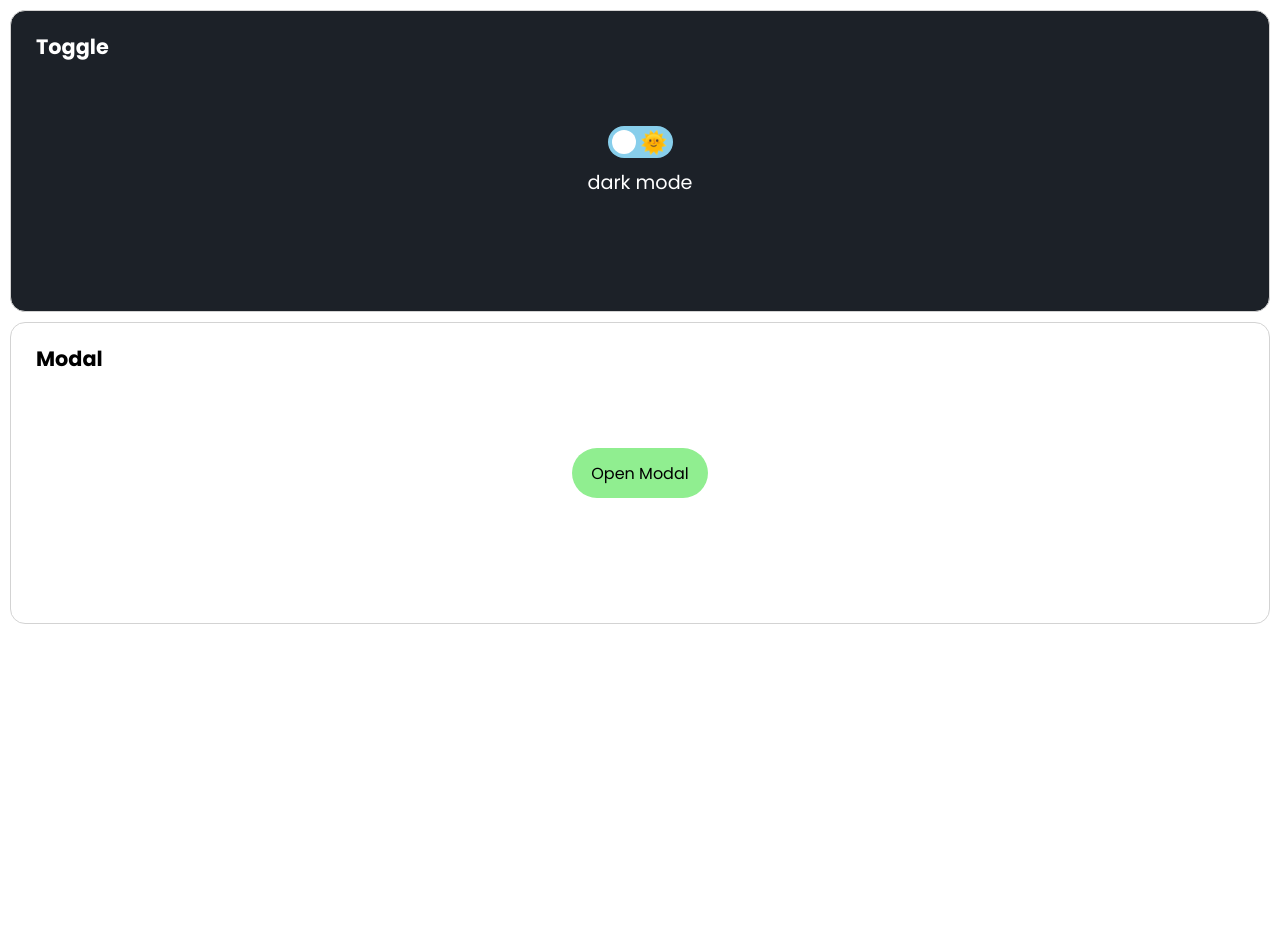
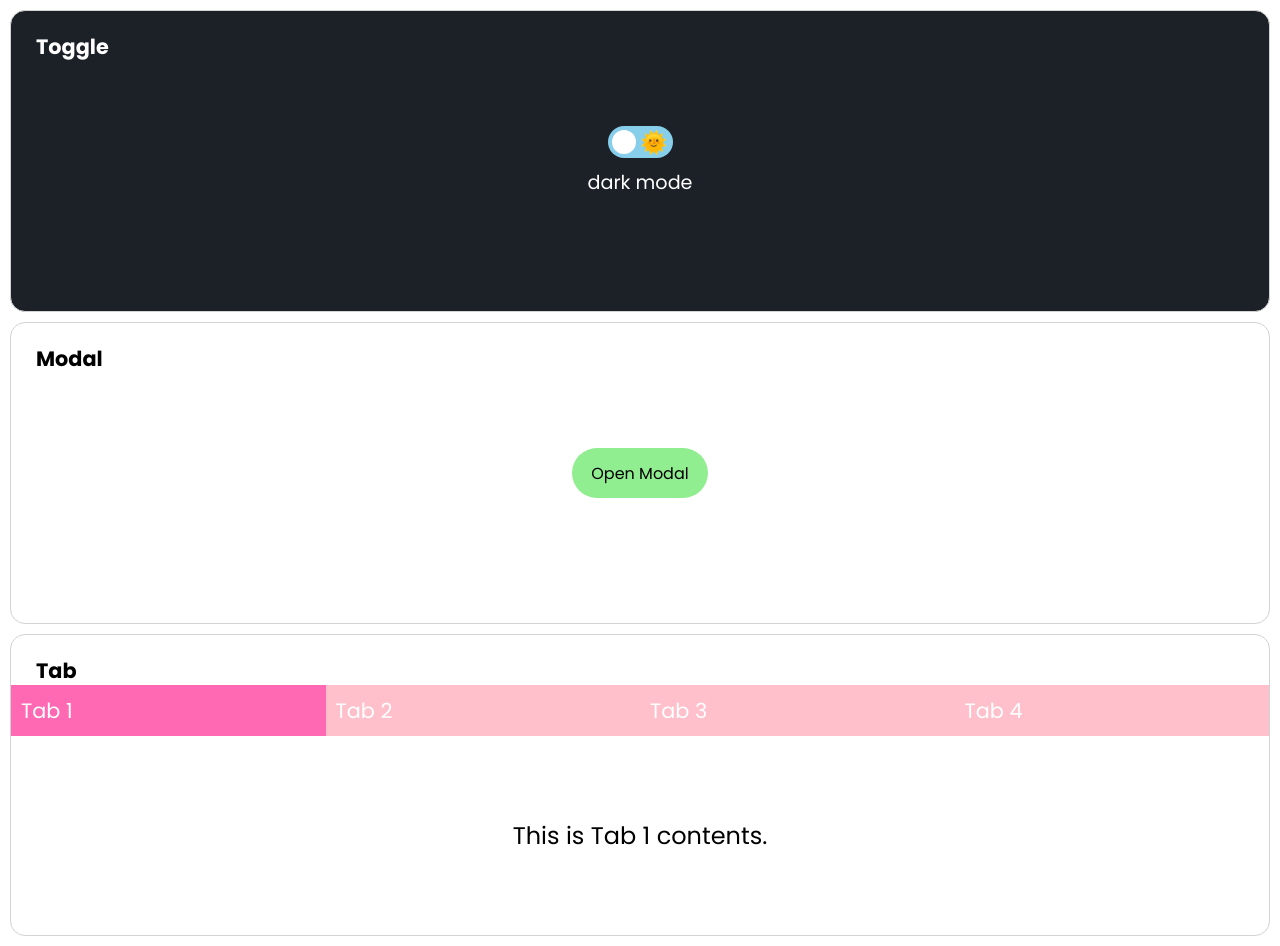
Before and after one commit to kaehehehe/wanted_pre_onboarding, a React (Create React App) app in the folder custom-component/: page / in a window 1280 px wide. Before the commit the page ends 800 px from the top, so only its background shows below. Built offline with nearby package versions, Linux system fonts and the light colour scheme.

Commit message:
✨ Add tab

```diff
--- a/custom-component/src/App.js
+++ b/custom-component/src/App.js
@@ -1,12 +1,14 @@
 import './App.css';
 import Toggle from './component/Toggle';
 import Modal from './component/Modal';
+import Tab from './component/Tab';
 
 function App() {
   return (
     <>
       <Toggle />
       <Modal />
+      <Tab />
     </>
   );
 }
--- /dev/null
+++ b/custom-component/src/component/Tab.js
@@ -0,0 +1,82 @@
+import React, { useState } from 'react';
+import styled from 'styled-components';
+import { Container } from '../style/container';
+import { Title } from '../style/title';
+
+const TabContainer = styled(Container)`
+  display: flex;
+  justify-content: center;
+`;
+
+const TabMenu = styled.ul`
+  list-style: none;
+  margin-top: 50px;
+  display: flex;
+  width: 100%;
+  font-size: 1.3rem;
+  position: absolute;
+  color: white;
+  cursor: pointer;
+`;
+
+const TabContents = styled.div`
+  margin-top: 100px;
+  display: flex;
+  justify-content: center;
+  align-items: center;
+  font-size: 1.5rem;
+`;
+
+const TabOne = styled.li`
+  width: 25%;
+  height: 100%;
+  padding: 10px;
+  background-color: ${({ target }) => (target === '1' ? 'hotpink' : 'pink')};
+
+  &:hover {
+    background-color: hotpink;
+  }
+`;
+
+const TabTwo = styled(TabOne)`
+  background-color: ${({ target }) => (target === '2' ? 'hotpink' : 'pink')};
+`;
+
+const TabThree = styled(TabOne)`
+  background-color: ${({ target }) => (target === '3' ? 'hotpink' : 'pink')};
+`;
+
+const TabFour = styled(TabOne)`
+  background-color: ${({ target }) => (target === '4' ? 'hotpink' : 'pink')};
+`;
+
+const Tab = () => {
+  const [target, setTarget] = useState('1');
+
+  const handleTab = (e) => {
+    setTarget(e.target.id);
+  };
+
+  return (
+    <TabContainer>
+      <Title>Tab</Title>
+      <TabMenu>
+        <TabOne id="1" onClick={handleTab} target={target}>
+          Tab 1
+        </TabOne>
+        <TabTwo id="2" onClick={handleTab} target={target}>
+          Tab 2
+        </TabTwo>
+        <TabThree id="3" onClick={handleTab} target={target}>
+          Tab 3
+        </TabThree>
+        <TabFour id="4" onClick={handleTab} target={target}>
+          Tab 4
+        </TabFour>
+      </TabMenu>
+      <TabContents>This is Tab {target} contents.</TabContents>
+    </TabContainer>
+  );
+};
+
+export default Tab;
```
